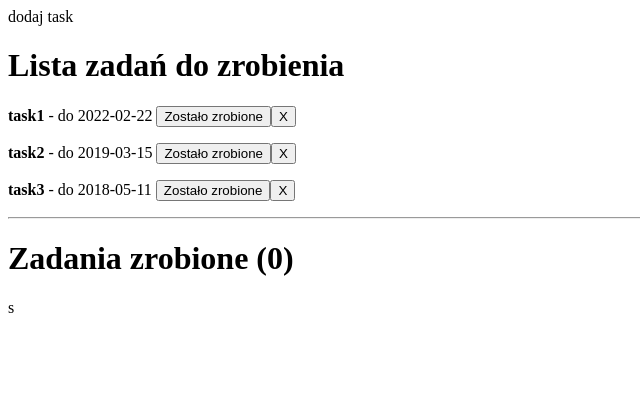
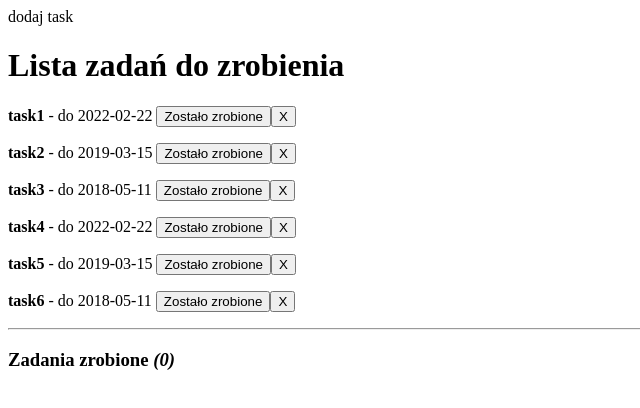
Before and after one commit to janeX96/React-udemy, a React (Create React App) app in the folder CRA/example/: page / in a window 1280 px wide. Shown: the top 408 px of the page, without its empty margins (0-640 px from the left). Built offline with nearby package versions, Linux system fonts and the light colour scheme.

Commit message:
94- wyśw. zadań w sekcjach do zrobienia i zrobionych

```diff
--- a/CRA/example/src/components/App.js
+++ b/CRA/example/src/components/App.js
@@ -27,6 +27,27 @@ class App extends Component {
         active: true,
         finishDate: null
        },
+       {id: 3,
+        text: "task4",
+        date: '2022-02-22',
+        important: true,
+        active: true,
+        finishDate: null
+       },
+       {id: 4,
+         text: "task5",
+         date: '2019-03-15',
+         important: true,
+         active: true,
+         finishDate: null
+        },
+        {id: 5,
+         text: "task6",
+         date: '2018-05-11',
+         important: true,
+         active: true,
+         finishDate: null
+        },
     ]
   }
 
--- a/CRA/example/src/components/TaskList.js
+++ b/CRA/example/src/components/TaskList.js
@@ -3,20 +3,30 @@ import Task from './Task';
 
 const TaskList = (props) => {
 
-    const tasks = props.tasks.map(task =>(
+    const active = props.tasks.filter(task => task.active)
+    const done = props.tasks.filter(task => !task.active)
+
+    const activeTasks = active.map(task =>(
+        <Task key={task.id} task={task} delete={props.delete} change={props.change}/>
+    ))
+
+    const doneTasks = done.map(task =>(
         <Task key={task.id} task={task} delete={props.delete} change={props.change}/>
     ))
     return (
         <>
             <div className="active">
                 <h1>Lista zadań do zrobienia</h1>
-                {tasks}
+                {activeTasks.length > 0 ?
+                 activeTasks : <p>Brak zadań do zrobienia</p>}
             </div>
 
             <hr/>
 
-            <div>
-                <h1>Zadania zrobione (0)</h1>s
+            <div className="done">
+                <h3>Zadania zrobione <em>({doneTasks.length})</em></h3>
+                {doneTasks.slice(0,5)}
+                <span style={{fontSize:"10px",}}>{doneTasks.length >5 ? "Wyświetlonych 5 ostatnich zadań" : false}</span>
             </div>
         </>
      );
```
